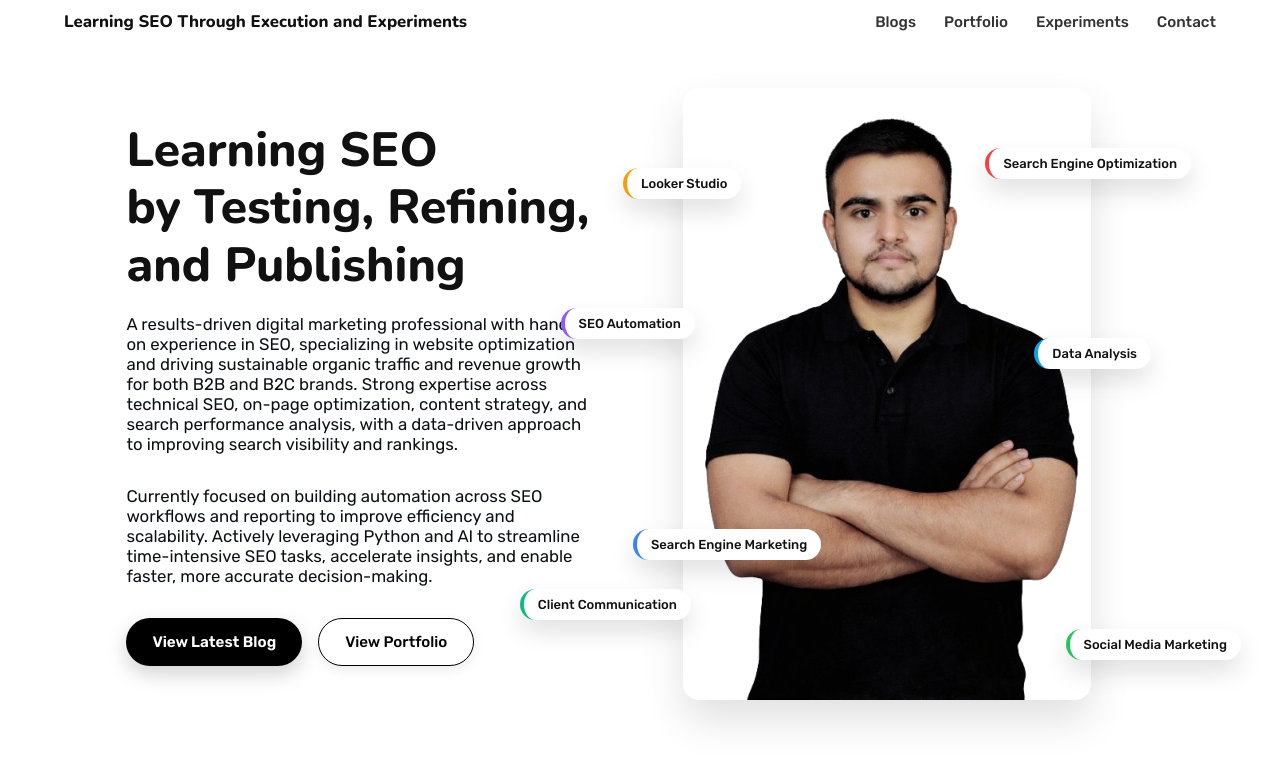
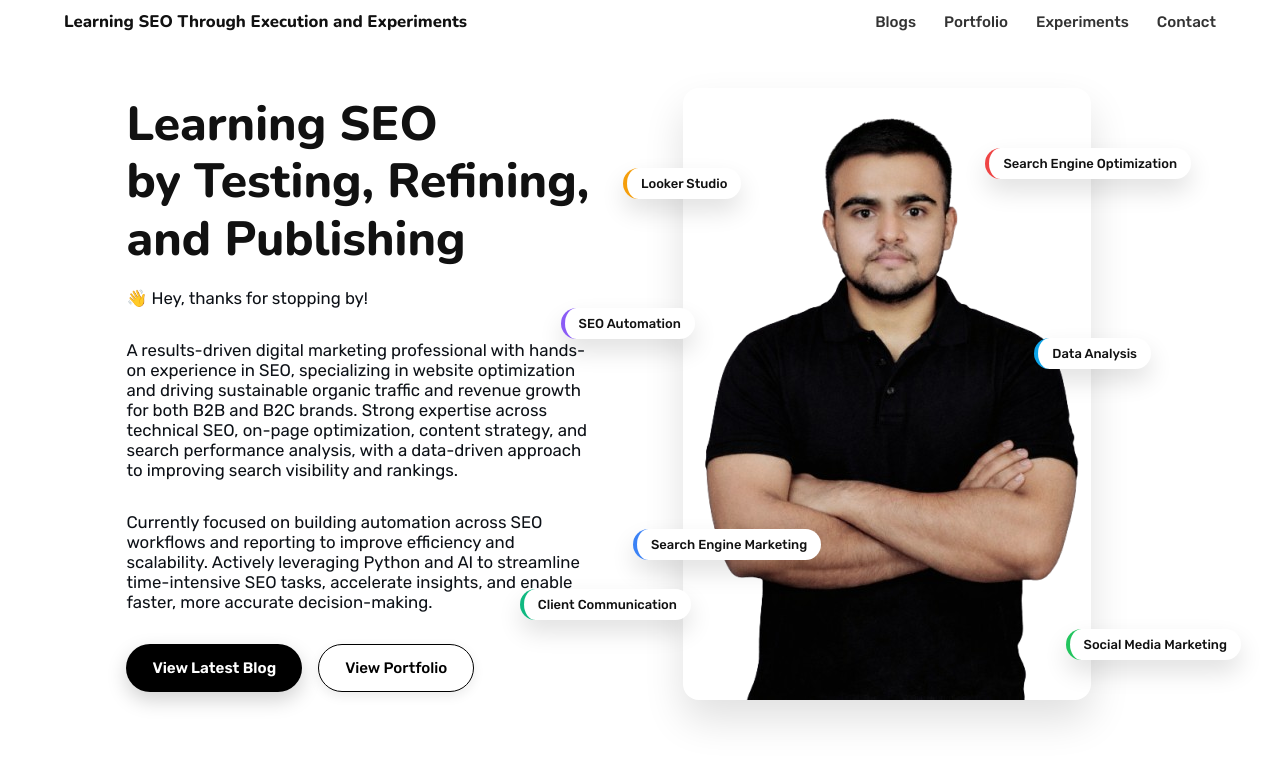
Before and after one commit to uddeshbommawar/uddeshbommawar.github.io, a Jekyll site: the page built from index.md, in a window 1280 px wide. Shown: the top 763 px of the page. Built offline with Jekyll 4.4.1, drawn with Linux system fonts in a browser that asks for light colours.

Commit message:
Update index.md

```diff
--- a/index.md
+++ b/index.md
@@ -12,6 +12,10 @@ description: Personal SEO lab by Uddesh Bommawar focused on technical SEO, conte
       by Testing, Refining,<br>
       and Publishing
     </h1>
+
+<p class="welcome-note">
+  <span class="wave-emoji">👋</span> Hey, thanks for stopping by!
+</p>
 
     <p>A results-driven digital marketing professional with hands-on experience in SEO, specializing in website optimization and driving sustainable organic traffic and revenue growth for both B2B and B2C brands. Strong expertise across technical SEO, on-page optimization, content strategy, and search performance analysis, with a data-driven approach to improving search visibility and rankings.</p>
     <p>Currently focused on building automation across SEO workflows and reporting to improve efficiency and scalability. Actively leveraging Python and AI to streamline time-intensive SEO tasks, accelerate insights, and enable faster, more accurate decision-making.</p>
```
